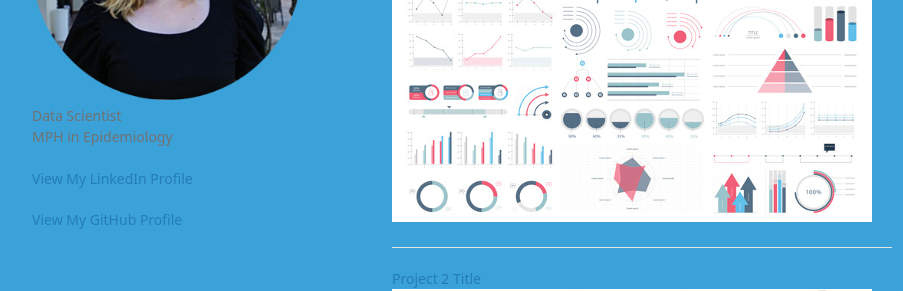
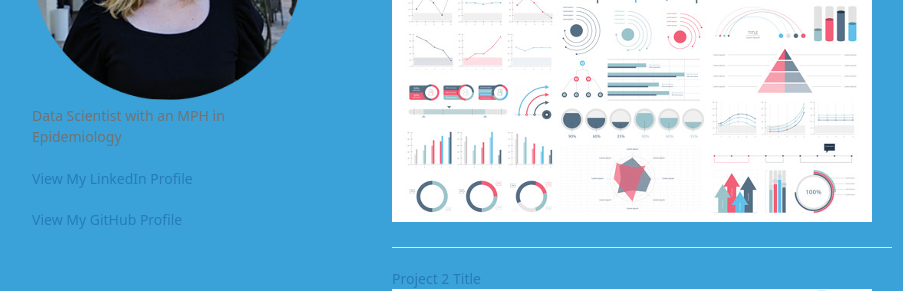
Before and after one commit to geojenk/geojenk.github.io, a Jekyll site: the page built from index.md, in a window 1280 px wide. Shown: the part 279-570 px from the top of the page, without its empty margins (178-1081 px from the left). Built offline with Jekyll 4.4.1, drawn with Linux system fonts in a browser that asks for light colours; our own code applies the rules of GitHub Pages for plain Markdown files; a script that is not in the unit is left out.

Commit message:
Update _config.yml

```diff
--- a/_config.yml
+++ b/_config.yml
@@ -1,9 +1,7 @@
 title: Georgia Jenkins # your name (or website title) here
 logo: "/images/headshot_round.png?raw=true" # your photo (or logo) here
 description: > # your text below (remove <br> elements if you don't need line breaks)
-  Data Scientist
-  <br>
-  MPH in Epidemiology
+  Data Scientist with an MPH in Epidemiology
   <br><br>
   <a href="https://www.linkedin.com/in/jenkins-georgia/">View My LinkedIn Profile</a>
 
```
